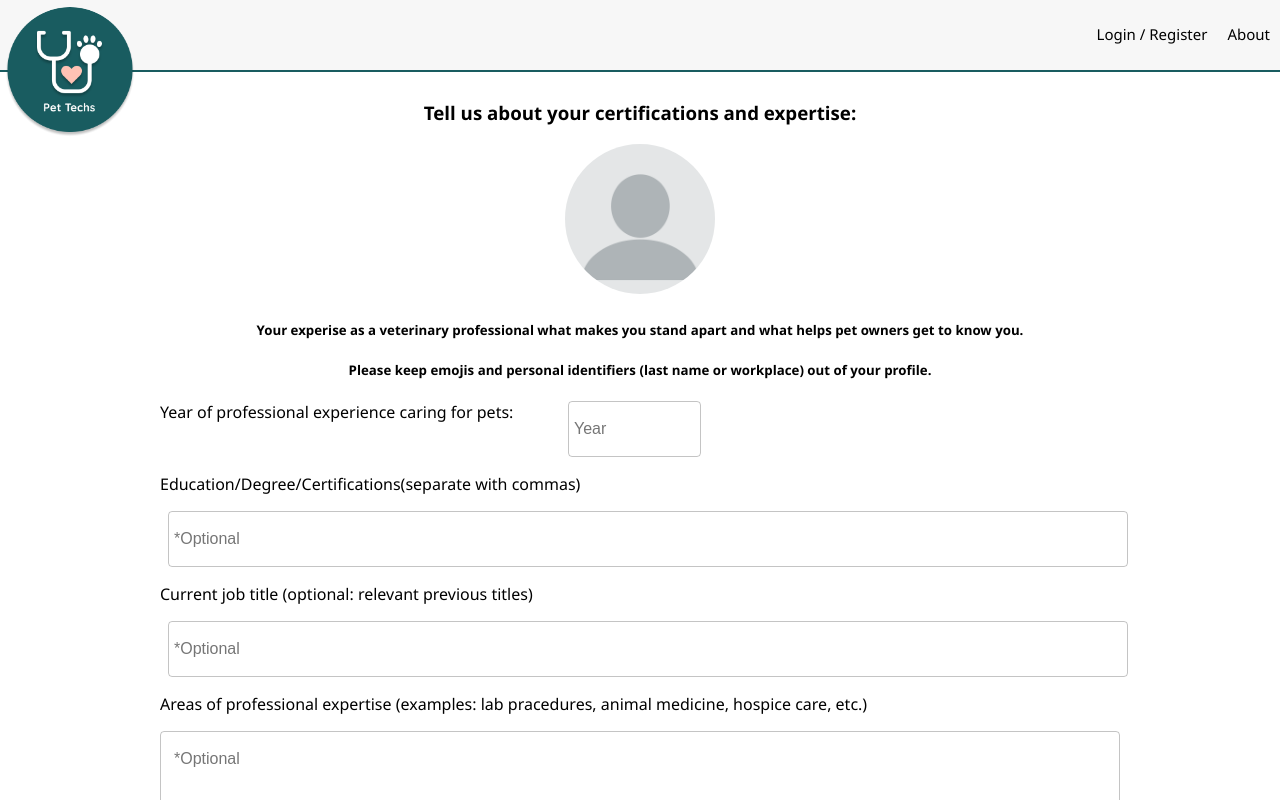
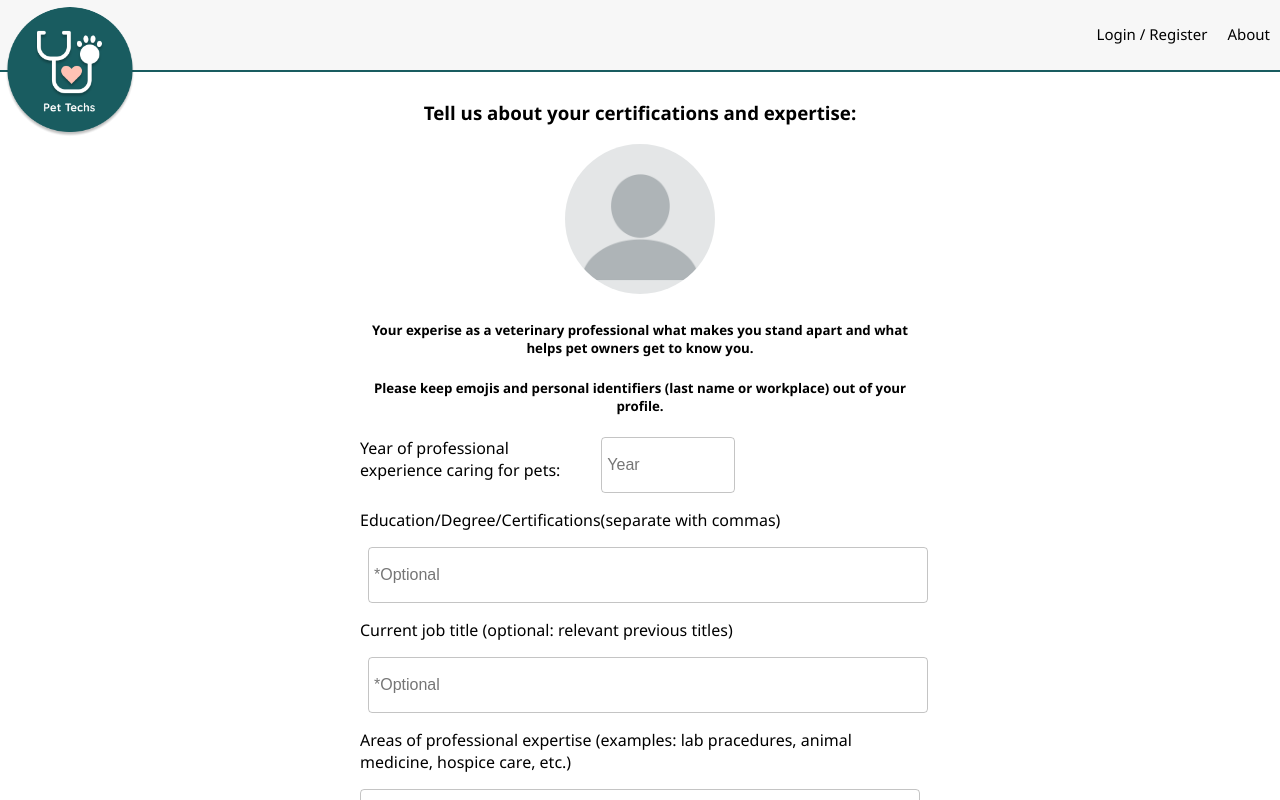
Before and after one commit to chinmayapulikallu/pet-techs, a React (Create React App) app: page /#/vtreg3 in a window 1280 px wide. Shown: the top 800 px of the page. Built offline with nearby package versions, Linux system fonts and the light colour scheme; no server answers.

Commit message:
change the width of the form

```diff
--- a/src/components/VTPage3/VTPage3.jsx
+++ b/src/components/VTPage3/VTPage3.jsx
@@ -18,8 +18,8 @@ import { withRouter } from 'react-router-dom';
 const styles = theme => ({
     root: {
         // flexGrow: 1,
-        marginLeft: theme.spacing(20),
-        marginRight: theme.spacing(20),
+        marginLeft: theme.spacing(45),
+        marginRight: theme.spacing(45),
         marginTop: '100px',
     },
 
```
